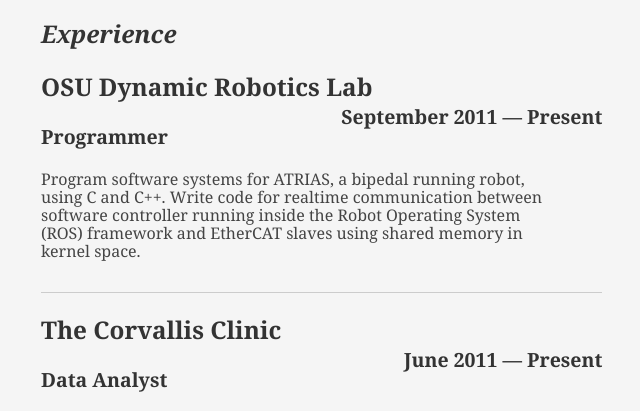
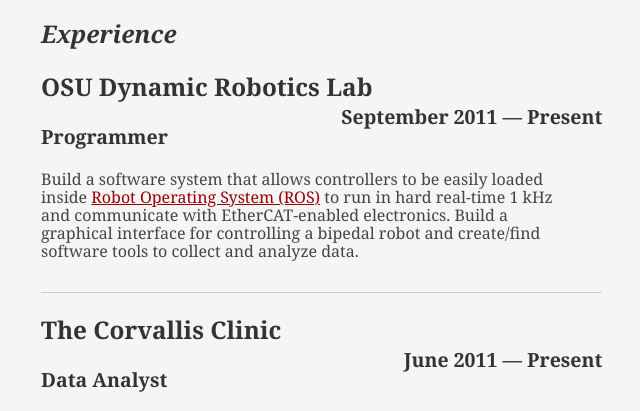
Before and after one commit to yoos/website, a PHP site: page /resume.php in a window 1280 px wide. Shown: the part 1260-1671 px from the top of the page, without its empty margins (47-687 px from the left). Run offline with PHP 8.4, Linux system fonts and the light colour scheme; some libraries are stand-ins or nearby versions.

Commit message:
Edit resume.

```diff
--- a/resume.php
+++ b/resume.php
@@ -108,7 +108,8 @@
                                 <h2>OSU Dynamic Robotics Lab</h2>
                                 <h3>Programmer</h3>
                                 <h4>September 2011 &mdash; Present</h4>
-                                <p>Program software systems for ATRIAS, a bipedal running robot, using C and C++. Write code for realtime communication between software controller running inside the Robot Operating System (ROS) framework and EtherCAT slaves using shared memory in kernel space.</p>
+                                <p>Build a software system that allows controllers to be easily loaded inside <a href="http://ros.org">Robot Operating System (ROS)</a> to run in hard real-time 1 kHz and communicate with EtherCAT-enabled electronics.
+                                Build a graphical interface for controlling a bipedal robot and create/find software tools to collect and analyze data.</p>
                             </div>
 
                             <div class="job">
```
